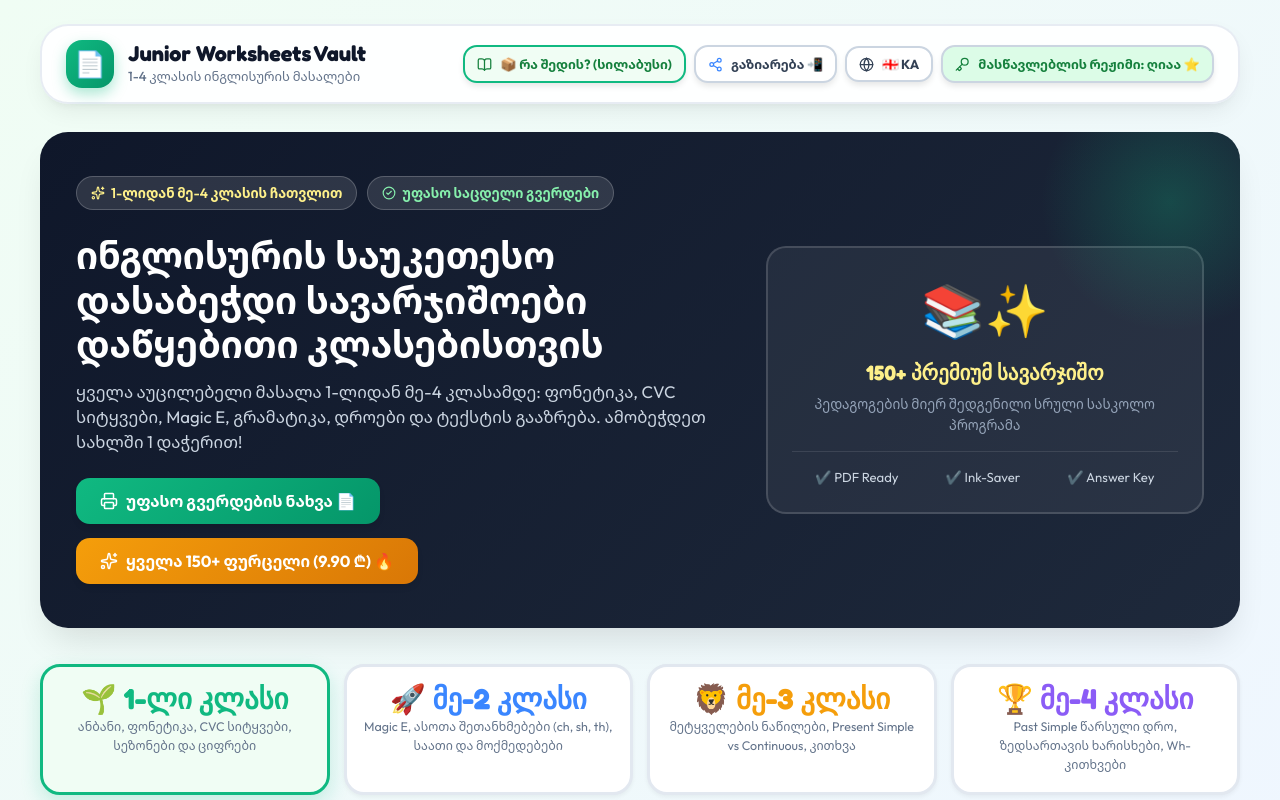
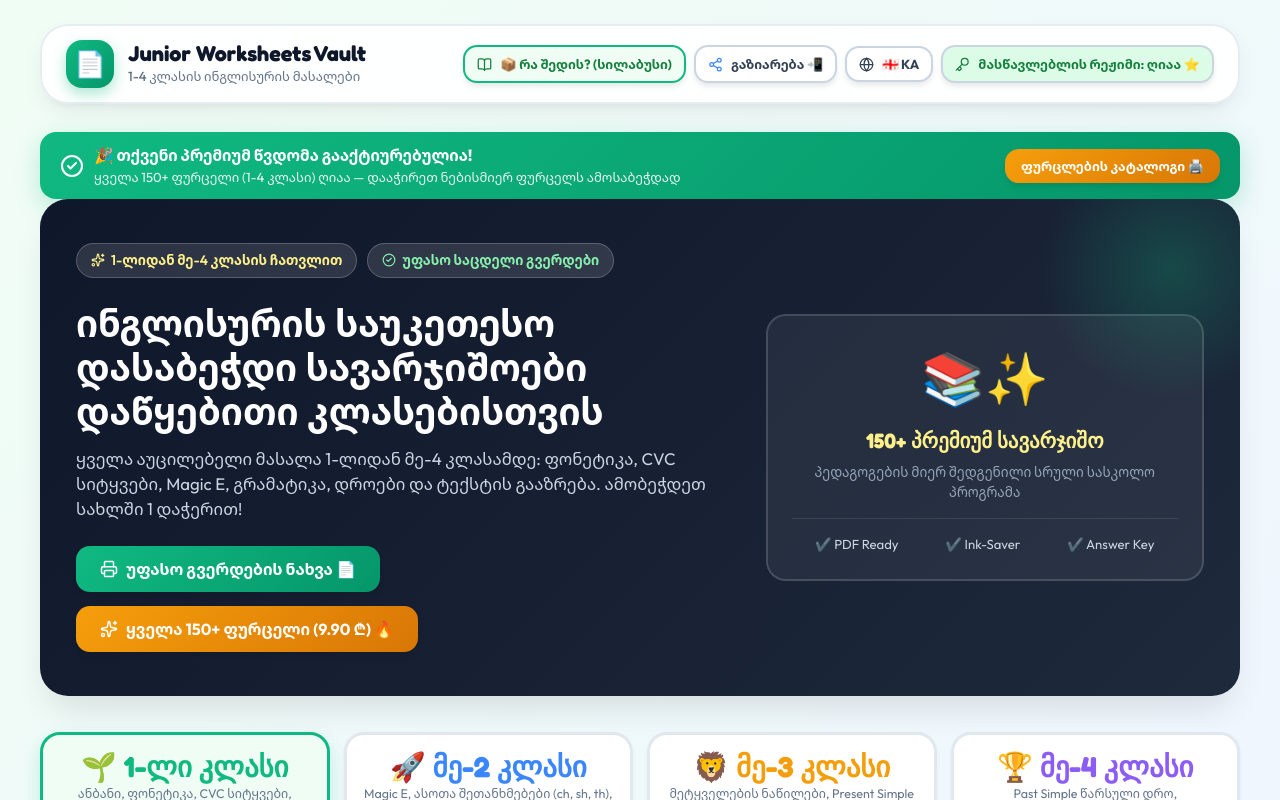
Before and after one commit to SophieMaruashvili/junior-english-worksheets, a React (Vite) app: page / in a window 1280 px wide. Both pictures are taken after a click on the button "სრული გადახედვა 🔑". Shown: the top 800 px of the page. Built offline with nearby package versions, Linux system fonts and the light colour scheme.

Commit message:
feat(access): add bright VIP unlocked status banner and 1-click sheet opening

```diff
--- a/src/App.tsx
+++ b/src/App.tsx
@@ -10,6 +10,7 @@ import { ShareModal } from './components/ShareModal';
 import { SyllabusModal } from './components/SyllabusModal';
 import { allWorksheets, pricingPlans } from './data/worksheetsCurriculum';
 import { GradeLevel, SubjectCategory, Language, WorksheetData, PricingPlan } from './types';
+import { Sparkles, CheckCircle2, ShieldCheck } from 'lucide-react';
 
 export const App: React.FC = () => {
   const [lang, setLang] = useState<Language>('ka');
@@ -39,9 +40,8 @@ export const App: React.FC = () => {
     setSelectedPlanForCheckout(null);
   };
 
-  // Directly open checkout window with BOG/TBC bank account details
   const handleOpenCheckoutDirectly = (plan?: PricingPlan) => {
-    setSelectedPlanForCheckout(plan || pricingPlans[1]); // Default to popular 9.90 GEL Mega Bundle
+    setSelectedPlanForCheckout(plan || pricingPlans[1]);
   };
 
   const filteredWorksheets = allWorksheets.filter((w) => {
@@ -62,6 +62,48 @@ export const App: React.FC = () => {
         onOpenShare={() => setIsShareModalOpen(true)}
         onOpenSyllabus={() => setIsSyllabusOpen(true)}
       />
+
+      {/* Persistent VIP Unlocked Banner if Paid */}
+      {isUnlocked && (
+        <div
+          className="no-print"
+          style={{
+            background: 'linear-gradient(135deg, #10B981, #059669)',
+            color: '#FFF',
+            padding: '12px 20px',
+            borderRadius: '16px',
+            marginTop: '16px',
+            display: 'flex',
+            alignItems: 'center',
+            justifyContent: 'space-between',
+            boxShadow: '0 8px 24px rgba(16, 185, 129, 0.25)',
+            flexWrap: 'wrap',
+            gap: '10px'
+          }}
+        >
+          <div style={{ display: 'flex', alignItems: 'center', gap: '10px' }}>
+            <CheckCircle2 size={24} color="#FFF" />
+            <div>
+              <div style={{ fontWeight: 800, fontSize: '0.98rem' }}>
+                🎉 {lang === 'ka' ? 'თქვენი პრემიუმ წვდომა გააქტიურებულია!' : 'Premium Access is Active!'}
+              </div>
+              <div style={{ fontSize: '0.82rem', opacity: 0.9 }}>
+                {lang === 'ka' ? 'ყველა 150+ ფურცელი (1-4 კლასი) ღიაა — დააჭირეთ ნებისმიერ ფურცელს ამოსაბეჭდად' : 'All 150+ worksheets unlocked — click any sheet to view and print'}
+              </div>
+            </div>
+          </div>
+          <button
+            className="btn-tactile gold"
+            onClick={() => {
+              setSelectedGrade(1);
+              window.scrollTo({ top: 350, behavior: 'smooth' });
+            }}
+            style={{ padding: '8px 16px', fontSize: '0.82rem' }}
+          >
+            <span>{lang === 'ka' ? 'ფურცლების კატალოგი 🖨️' : 'Worksheets Catalog 🖨️'}</span>
+          </button>
+        </div>
+      )}
 
       {/* Hero Promotion Banner */}
       <HeroBanner
@@ -88,11 +130,7 @@ export const App: React.FC = () => {
         worksheets={filteredWorksheets}
         isUnlocked={isUnlocked}
         onSelectWorksheet={(sheet) => {
-          if (sheet.isFree || isUnlocked) {
-            setSelectedWorksheet(sheet);
-          } else {
-            handleOpenCheckoutDirectly(pricingPlans[1]);
-          }
+          setSelectedWorksheet(sheet);
         }}
         onOpenPricing={() => handleOpenCheckoutDirectly(pricingPlans[1])}
         lang={lang}
@@ -122,7 +160,7 @@ export const App: React.FC = () => {
         />
       )}
 
-      {/* Checkout Modal (BOG & TBC Bank Accounts) */}
+      {/* Checkout Modal */}
       {selectedPlanForCheckout && (
         <CheckoutModal
           plan={selectedPlanForCheckout}
```
